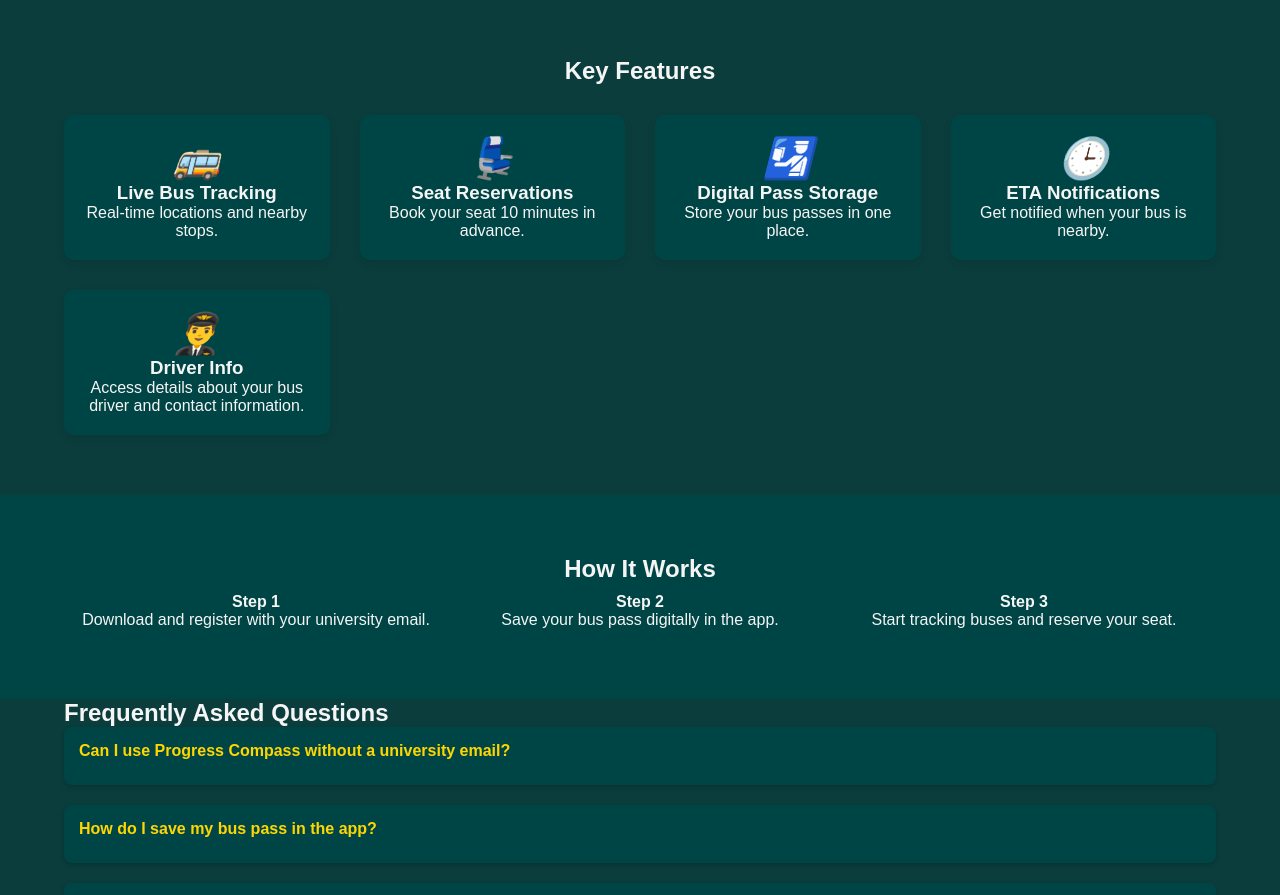
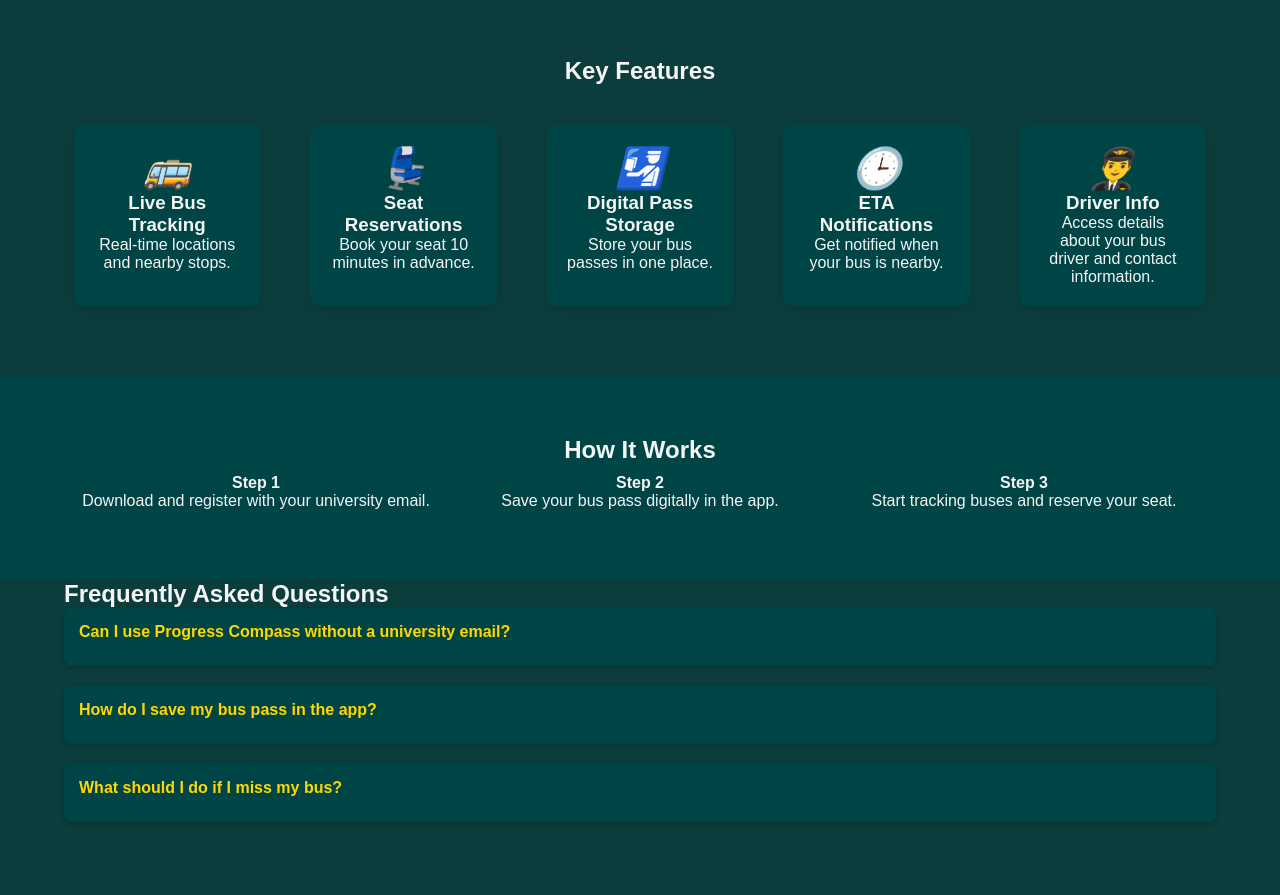
Before and after one commit to HariPrasadYekula/ProgressCompass, a plain HTML site: page index.html in a window 1280 px wide. Shown: the part 823-1718 px from the top of the page. Drawn offline with Linux system fonts and the light colour scheme.

Commit message:
Update styles.css

```diff
--- a/styles.css
+++ b/styles.css
@@ -479,3 +479,16 @@ body {
     display: inline-block;
     vertical-align: middle;
 }
+/* Specific styles for the Key Features section on index.html */
+#features .feature-grid {
+    display: flex; /* Aligns children in a row */
+    justify-content: space-between; /* Distributes space evenly between features */
+    flex-wrap: wrap; /* Allows wrapping for smaller screens */
+}
+
+#features .feature {
+    flex: 1; /* Makes each feature take up equal space */
+    margin: 10px; /* Space between features */
+    min-width: 180px; /* Minimum width to prevent too much shrinking */
+    box-sizing: border-box; /* Ensures padding and border are included in the width */
+}
```
